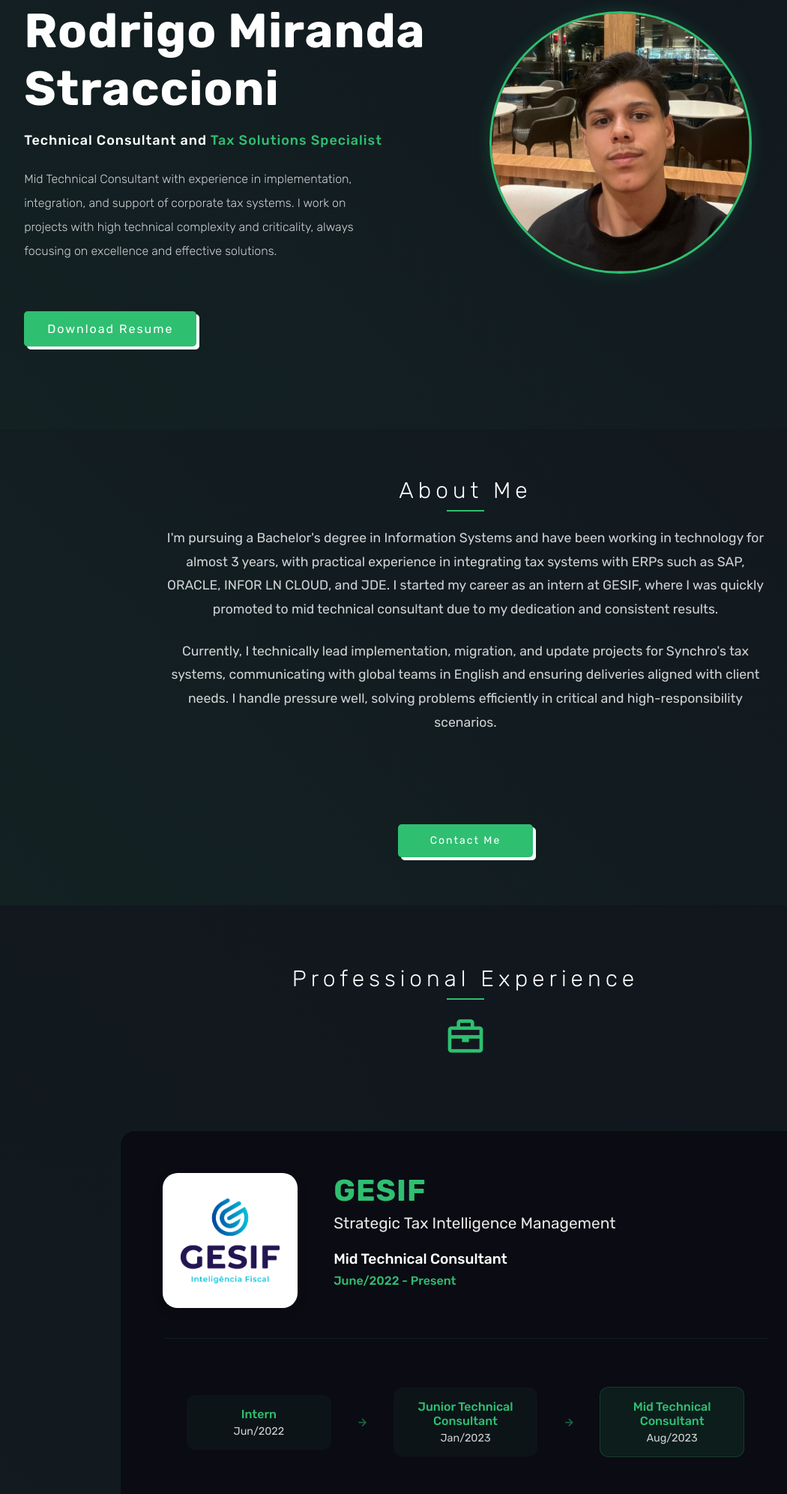
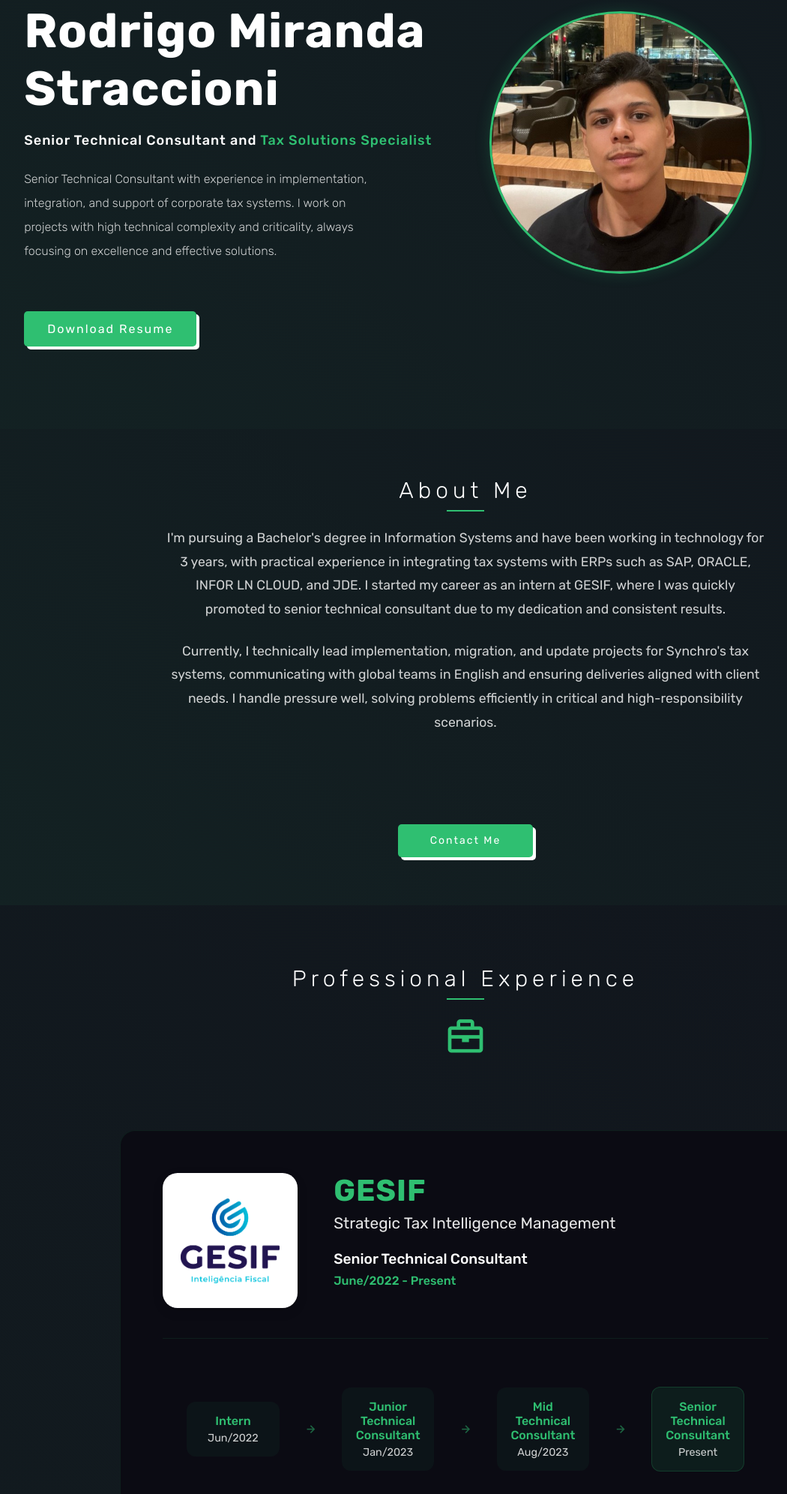
Before and after one commit to Rodrigostraccioni/Portfolio-Rodrigo-Straccioni, a plain HTML site: page index.html in a window 1280 px wide. Shown: the part 228-2220 px from the top of the page at 75% size, without its empty margins (19-1069 px from the left). Drawn offline with nearby package versions, Linux system fonts and the light colour scheme.

Commit message:
Alteracao Senior e CS50

```diff
--- a/index.html
+++ b/index.html
@@ -45,8 +45,8 @@
             <div class="home-text">
                 <h5>Hello, I'm</h5>
                 <h1>Rodrigo Miranda Straccioni</h1>
-                <h6>Technical Consultant and <span>Tax Solutions Specialist</span></h6>
-                <p>Mid Technical Consultant with experience in implementation, integration, and support of corporate tax systems. I work on projects with high technical complexity and criticality, always focusing on excellence and effective solutions.</p>
+                <h6>Senior Technical Consultant and <span>Tax Solutions Specialist</span></h6>
+                <p>Senior Technical Consultant with experience in implementation, integration, and support of corporate tax systems. I work on projects with high technical complexity and criticality, always focusing on excellence and effective solutions.</p>
                 <a href="Files/Rodrigo Straccioni Resume.pdf" class="btn" download>Download Resume</a>
             </div>
 
@@ -60,7 +60,7 @@
             <div class="about-content">
                 <div class="about-text">
                     <h3>About Me</h3>
-                    <p>I'm pursuing a Bachelor's degree in Information Systems and have been working in technology for almost 3 years, with practical experience in integrating tax systems with ERPs such as SAP, ORACLE, INFOR LN CLOUD, and JDE. I started my career as an intern at GESIF, where I was quickly promoted to mid technical consultant due to my dedication and consistent results.</p>
+                    <p>I'm pursuing a Bachelor's degree in Information Systems and have been working in technology for 3 years, with practical experience in integrating tax systems with ERPs such as SAP, ORACLE, INFOR LN CLOUD, and JDE. I started my career as an intern at GESIF, where I was quickly promoted to senior technical consultant due to my dedication and consistent results.</p>
                     <p>Currently, I technically lead implementation, migration, and update projects for Synchro's tax systems, communicating with global teams in English and ensuring deliveries aligned with client needs. I handle pressure well, solving problems efficiently in critical and high-responsibility scenarios.</p>
                 </div>
                 <div class="main-btn">
@@ -87,7 +87,7 @@
                                 <h2>GESIF</h2>
                                 <h3>Strategic Tax Intelligence Management</h3>
                                 <div class="position-info">
-                                    <h4>Mid Technical Consultant</h4>
+                                    <h4>Senior Technical Consultant</h4>
                                     <span class="period">June/2022 - Present</span>
                                 </div>
                             </div>
@@ -109,10 +109,17 @@
                                     </div>
                                 </div>
                                 <i class='bx bx-right-arrow-alt career-arrow'></i>
-                                <div class="career-step active">
+                                <div class="career-step">
                                     <div class="step-content">
                                         <span class="step-title">Mid Technical Consultant</span>
                                         <span class="step-period">Aug/2023</span>
+                                    </div>
+                                </div>
+                                <i class='bx bx-right-arrow-alt career-arrow'></i>
+                                <div class="career-step active">
+                                    <div class="step-content">
+                                        <span class="step-title">Senior Technical Consultant</span>
+                                        <span class="step-period">Present</span>
                                     </div>
                                 </div>
                             </div>
@@ -120,7 +127,7 @@
 
                         <div class="experience-body">
                             <div class="experience-description">
-                                <p>My professional journey began at GESIF, a company for which I have deep gratitude. Even without any prior experience, they believed in my potential and gave me the opportunity to start as an intern. With support, trust, and space to develop, I was able to evolve quickly, being promoted to Junior Technical Consultant in 6 months, and just 8 months later, to mid Technical Consultant.</p>
+                                <p>My professional journey began at GESIF, a company for which I have deep gratitude. Even without any prior experience, they believed in my potential and gave me the opportunity to start as an intern. With support, trust, and space to develop, I was able to evolve quickly, being promoted to Junior Technical Consultant in 6 months, and just 8 months later, to Mid Technical Consultant. Now, 11 months later, I was promoted to Senior Technical Consultant, recognizing my continued growth and contributions to the company.</p>
                             </div>
 
                             <div class="experience-highlights">
@@ -139,7 +146,7 @@
                             <div class="experience-achievements">
                                 <h5>Achievements</h5>
                                 <ul>
-                                    <li>Quickly promotion from intern to Mid Technical Consultant in just 1 year, demonstrating ability to learn quickly, deliver quality, and take on responsibilities.</li>
+                                    <li>Quickly promotion from intern to Senior Technical Consultant In less than 3 years, demonstrating ability to learn quickly, deliver quality, and take on responsibilities.</li>
                                     <li>Participation in challenging projects with market-leading companies, directly contributing to critical integrations, operating in environments with high technical requirements.</li>
                                     <li>Active communication in English with global teams, ensuring precise technical understanding, collaborative problem-solving, and deliveries aligned with international expectations.</li>
                                     <li>Responsible for deliveries in high-pressure environments, where the continuity of tax processes and meeting deadlines directly depended on technical support and execution.</li>
@@ -366,6 +373,14 @@
 
             <div class="services-content">
                 <div class="row">
+                    <i class='bx bx-code-alt'></i>
+                    <h3>CS50: Introduction to Computer Science</h3>
+                    <p>Harvard University's Introduction to Computer Science</p>
+                    <h5>Harvard University • Duration: 12 weeks</h5>
+                    <a href="https://certificates.cs50.io/42eaa664-fca3-4ab5-965e-4a671c6d3120.pdf?size=letter" target="_blank" class="cert-link">View Certificate</a>
+                </div>
+
+                <div class="row">
                     <i class='bx bx-cog'></i>
                     <h3>SAP Fundamentals</h3>
                     <p>SAP for Beginners Course</p>
```
Also changed, not shown: 1 other file.
